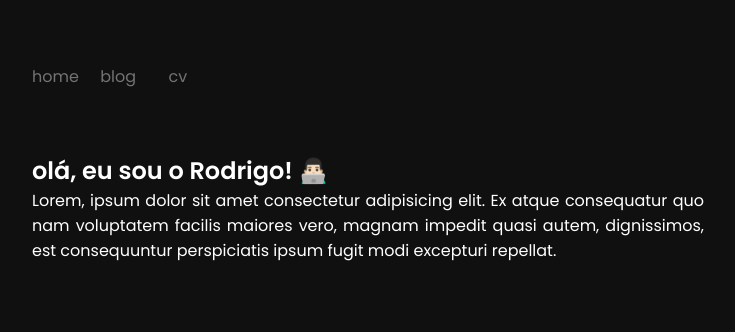
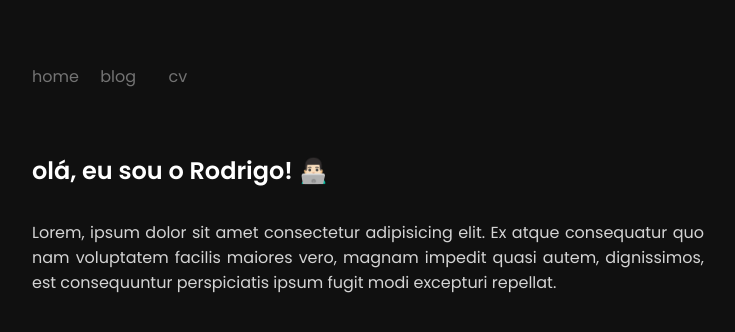
Before and after one commit to rodrigoacs/lab, a PHP site: page / in a window 1280 px wide. Shown: the top 332 px of the page, without its empty margins (272-1007 px from the left). Run offline with PHP 8.4, Linux system fonts and the light colour scheme.

Commit message:
style fix

```diff
--- a/new_site/style.css
+++ b/new_site/style.css
@@ -1,7 +1,8 @@
 :root {
   --color-primary: #101010;
   --color-text-primary: #fff;
-  --color-text-secondary: #737373;
+  --color-text-secondary: #d4d4d4;
+  --color-text-unfocused: #737373;
 }
 
 * {
@@ -29,7 +30,7 @@ body {
 
 .navbar a {
   display: inline-block;
-  color: var(--color-text-secondary);
+  color: var(--color-text-unfocused);
   text-decoration: none;
   font-size: 1rem;
   font-weight: 400;
@@ -42,16 +43,21 @@ body {
   font-weight: 500;
 }
 
-@media screen and (max-width: 768px) {
-  body {
-    margin: 0 1rem;
-  }
-}
-
 h2 {
   font-weight: 600;
 }
 
 p {
   text-align: justify;
+  color: var(--color-text-secondary);
 }
+
+.header {
+  margin-bottom: 2rem;
+}
+
+@media screen and (max-width: 768px) {
+  body {
+    margin: 0 1rem;
+  }
+}
```
